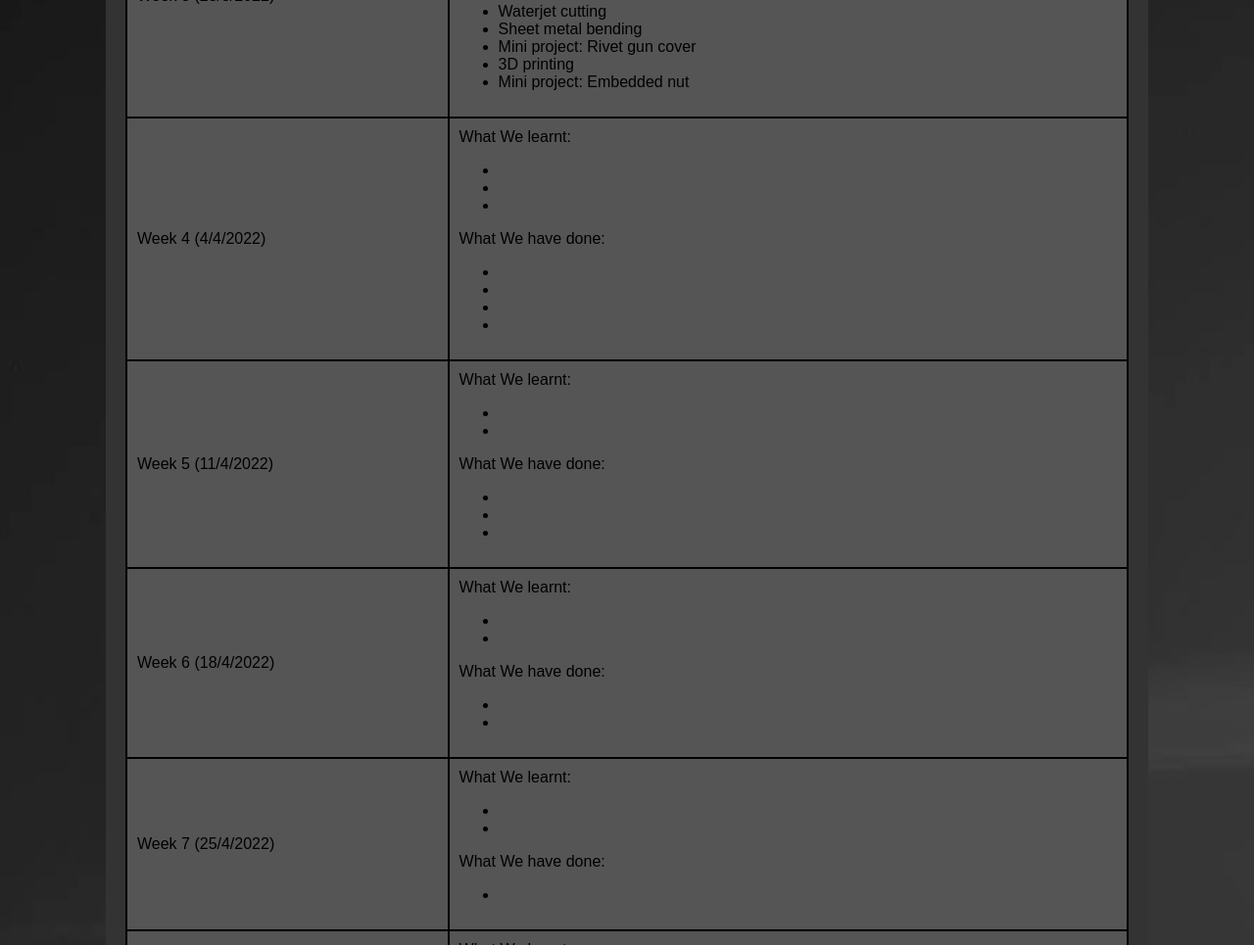
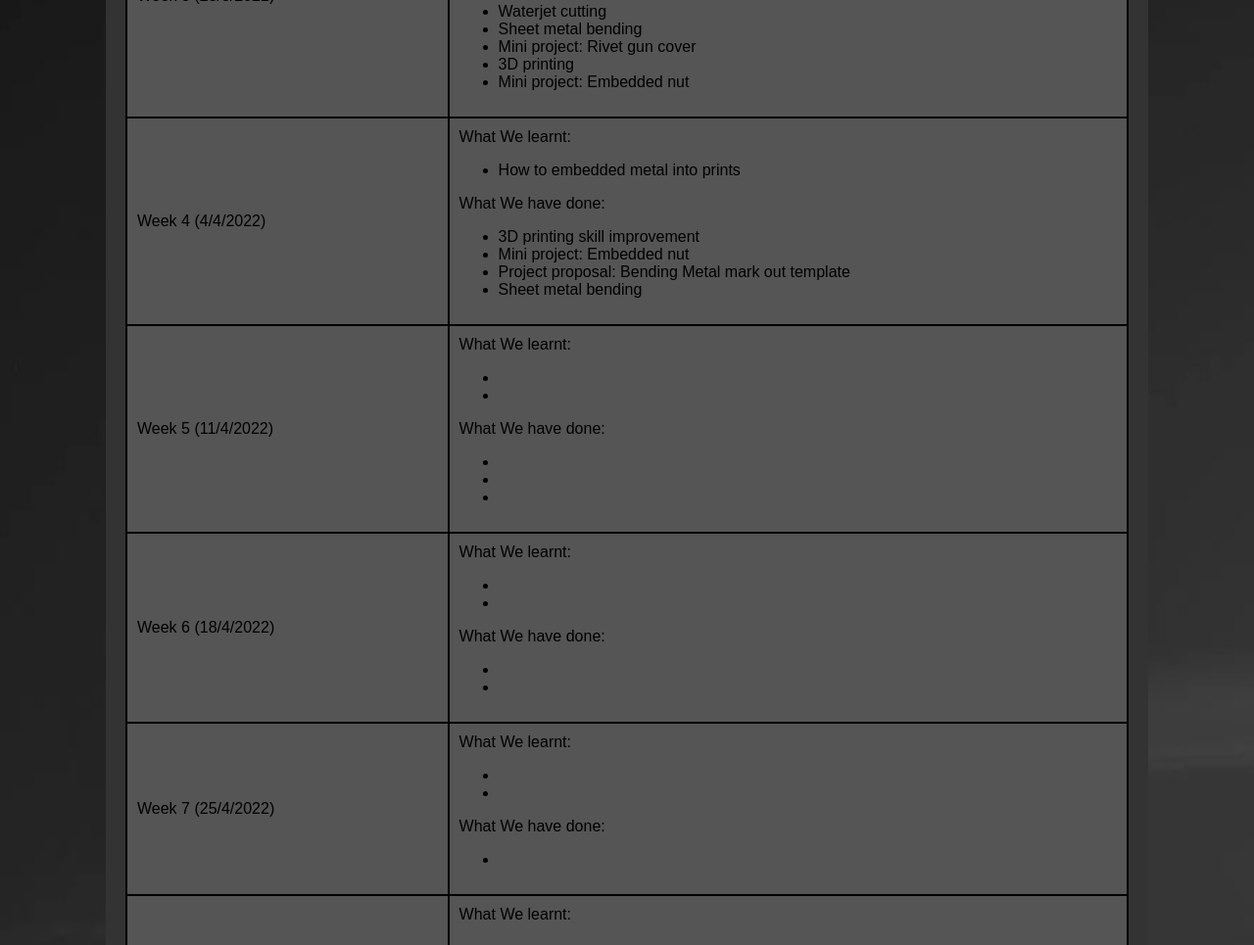
Before and after one commit to Ongjingkai/Documentation, a plain HTML site: page fyp/chronology.html in a window 1280 px wide. Shown: the part 1185-2150 px from the top of the page at 98% size. Drawn offline with Linux system fonts and the light colour scheme.

Commit message:
Finished Embedded Nut Updated chronology

```diff
--- a/fyp/chronology.html
+++ b/fyp/chronology.html
@@ -138,16 +138,14 @@
           <td>Week 4 (4/4/2022)</td>
           <td>What We learnt:<br>
             <ul>
-              <li></li>
-              <li></li>
-              <li></li>
+              <li>How to embedded metal into prints</li>
             </ul>
             What We have done:<br>
             <ul>
-              <li></li>
-              <li></li>
-              <li></li>
-              <li></li>
+              <li>3D printing skill improvement</li>
+              <li>Mini project: Embedded nut </li>
+              <li>Project proposal: Bending Metal mark out template</li>
+              <li>Sheet metal bending</li>
             <ul>
           </td>
         </tr>
```
Also changed, not shown: fyp/embedded.html (+2 -1 lines), 1 other file.
